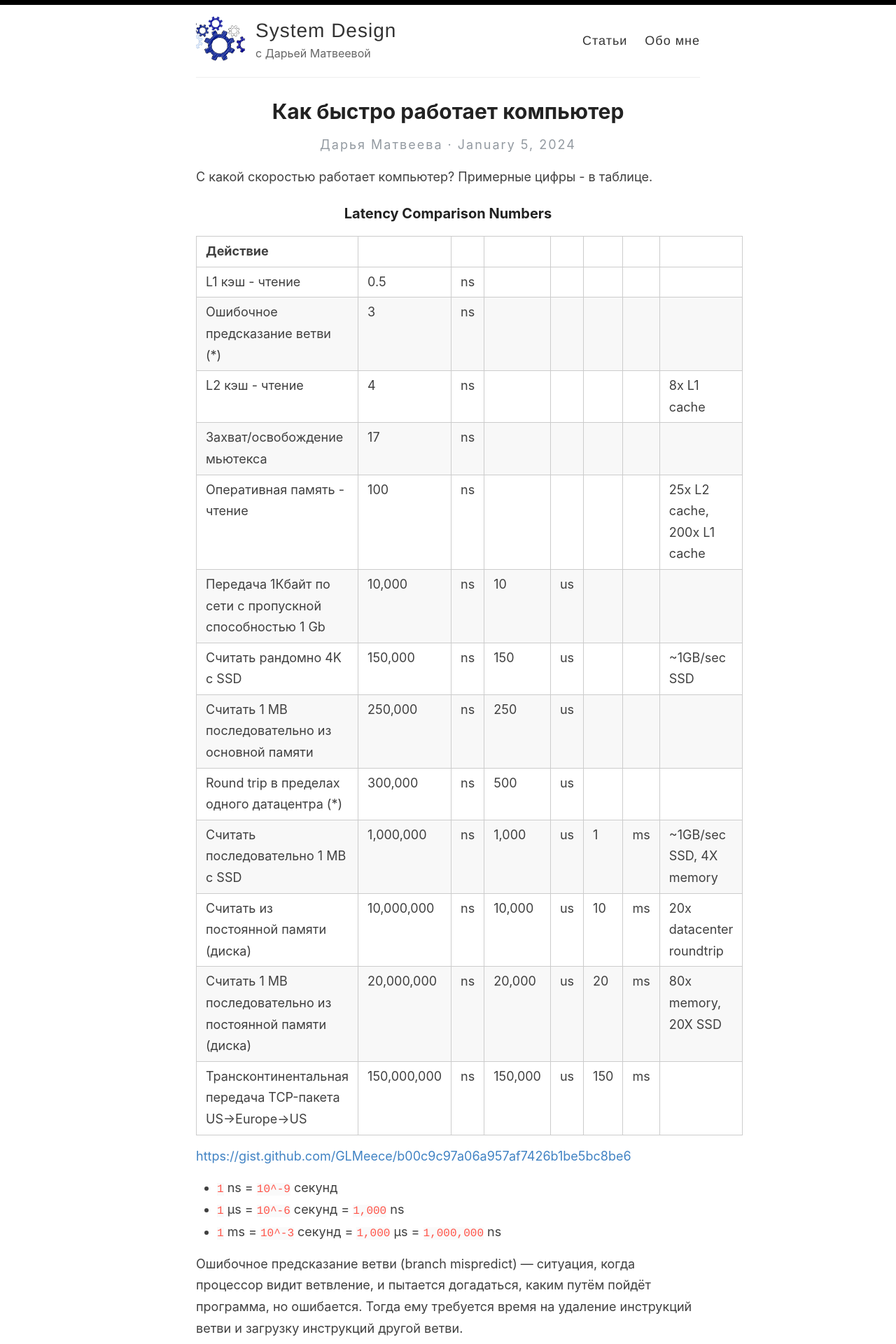
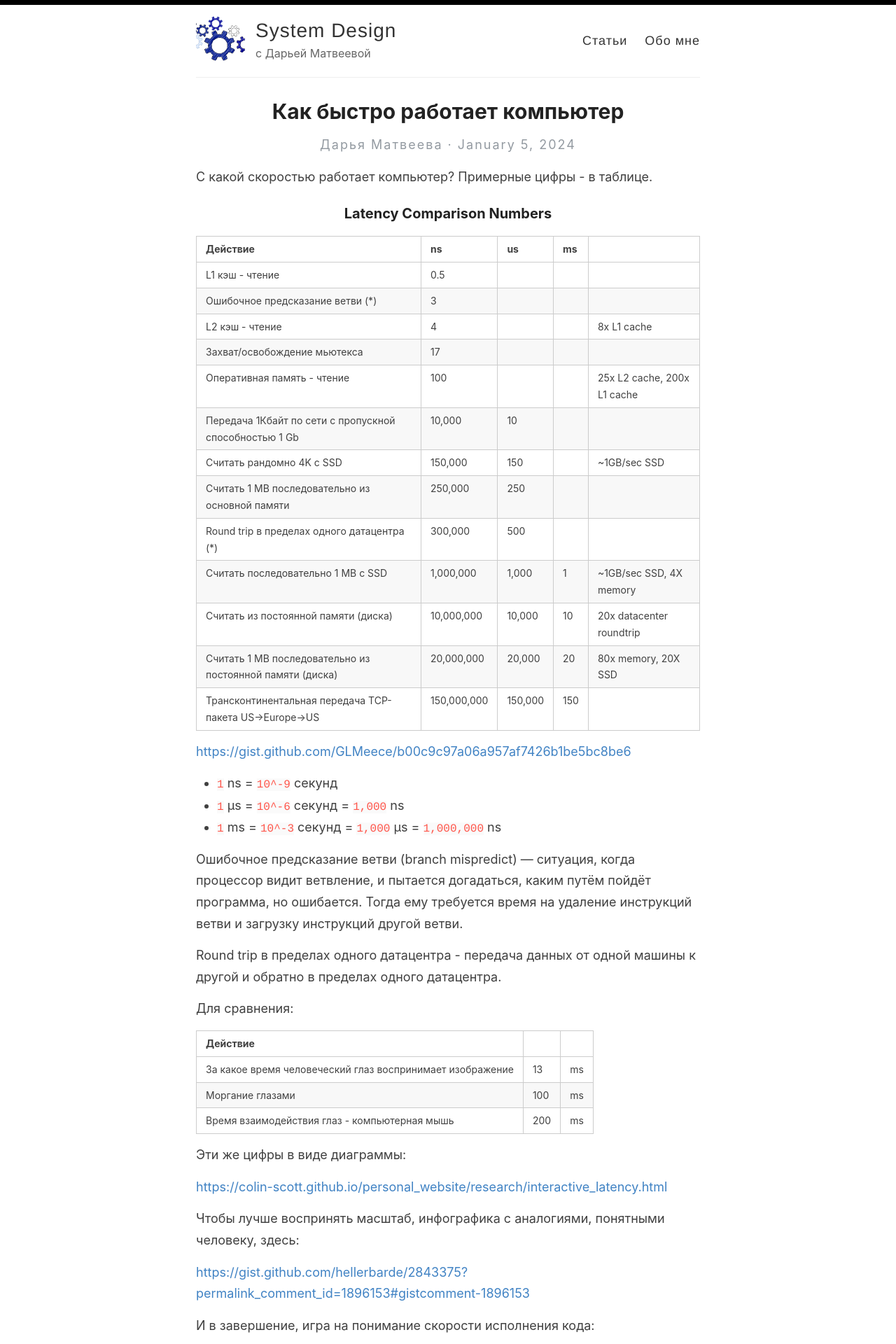
Before and after one commit to DMatveeva/dmatveeva.github.io, a Jekyll site: the page built from _posts/2024-01-05-latency-numbers.md, in a window 1280 px wide. Shown: the top 1920 px of the page at 70% size. Built offline with Jekyll 4.4.1, drawn with Linux system fonts in a browser that asks for light colours.

```diff
--- a/_posts/2024-01-05-latency-numbers.md
+++ b/_posts/2024-01-05-latency-numbers.md
@@ -7,21 +7,29 @@ C какой скоростью работает компьютер? Приме
 
 ### Latency Comparison Numbers
 
-| **Действие**                                              |             |    |         |    |     |    |                             |
-|-----------------------------------------------------------|-------------| --- | ---    | --- | --- | --- |-----------------------------|
-| L1 кэш - чтение                                           | 0.5         | ns |         |    |     |    |                             |
-| Ошибочное предсказание ветви (*)                          | 3           | ns |         |    |     |    |                             |
-| L2 кэш - чтение                                           | 4           | ns |         |    |     |    | 8x L1 cache                 |
-| Захват/освобождение мьютекса                              | 17          | ns |         |    |     |    |                             |
-| Оперативная память - чтение                               | 100         | ns |         |    |     |    | 25x L2 cache, 200x L1 cache |
-| Передача 1Кбайт по сети с пропускной способностью 1 Gb    | 10,000      | ns | 10      | us |     |    |                             |
-| Считать рандомно 4K с SSD                                 | 150,000     | ns | 150     | us |     |    | ~1GB/sec SSD                |
-| Cчитать 1 MB последовательно из основной памяти           | 250,000     | ns | 250     | us |     |    |                             |
-| Round trip в пределах одного датацентра (*)               | 300,000     | ns | 500     | us |     |    |                             |
-| Считать последовательно 1 MB с SSD                        | 1,000,000   | ns | 1,000   | us | 1   | ms | ~1GB/sec SSD, 4X memory     |
-| Считать из постоянной памяти (диска)                      | 10,000,000  | ns | 10,000  | us | 10  | ms | 20x datacenter roundtrip    |
-| Считать 1 MB последовательно из постоянной памяти (диска) | 20,000,000  | ns | 20,000  | us | 20  | ms | 80x memory, 20X SSD         |
-| Трансконтинентальная передача TCP-пакета US->Europe->US   | 150,000,000 | ns | 150,000 | us | 150 | ms |                             |
+<style scoped>
+table {
+  font-size: 14px;
+}
+</style>
+
+
+| **Действие**                                              | ns          | us      | ms  |                             |
+|-----------------------------------------------------------|-------------|---------|-----|-----------------------------|
+| L1 кэш - чтение                                           | 0.5         |         |     |                             |
+| Ошибочное предсказание ветви (*)                          | 3           |         |     |                             |
+| L2 кэш - чтение                                           | 4           |         |     | 8x L1 cache                 |
+| Захват/освобождение мьютекса                              | 17          |         |     |                             |
+| Оперативная память - чтение                               | 100         |         |     | 25x L2 cache, 200x L1 cache |
+| Передача 1Кбайт по сети с пропускной способностью 1 Gb    | 10,000      | 10      |     |                             |
+| Считать рандомно 4K с SSD                                 | 150,000     | 150     |     | ~1GB/sec SSD                |
+| Cчитать 1 MB последовательно из основной памяти           | 250,000     | 250     |     |                             |
+| Round trip в пределах одного датацентра (*)               | 300,000     | 500     |     |                             |
+| Считать последовательно 1 MB с SSD                        | 1,000,000   | 1,000   | 1   | ~1GB/sec SSD, 4X memory     |
+| Считать из постоянной памяти (диска)                      | 10,000,000  | 10,000  | 10  | 20x datacenter roundtrip    |
+| Считать 1 MB последовательно из постоянной памяти (диска) | 20,000,000  | 20,000  | 20  | 80x memory, 20X SSD         |
+| Трансконтинентальная передача TCP-пакета US->Europe->US   | 150,000,000 | 150,000 | 150 |                             |
+
 
 [https://gist.github.com/GLMeece/b00c9c97a06a957af7426b1be5bc8be6](https://gist.github.com/GLMeece/b00c9c97a06a957af7426b1be5bc8be6)
 
```
Also changed, not shown: _posts/2024-01-12-liquibase.md (added, +73 -0 lines).
